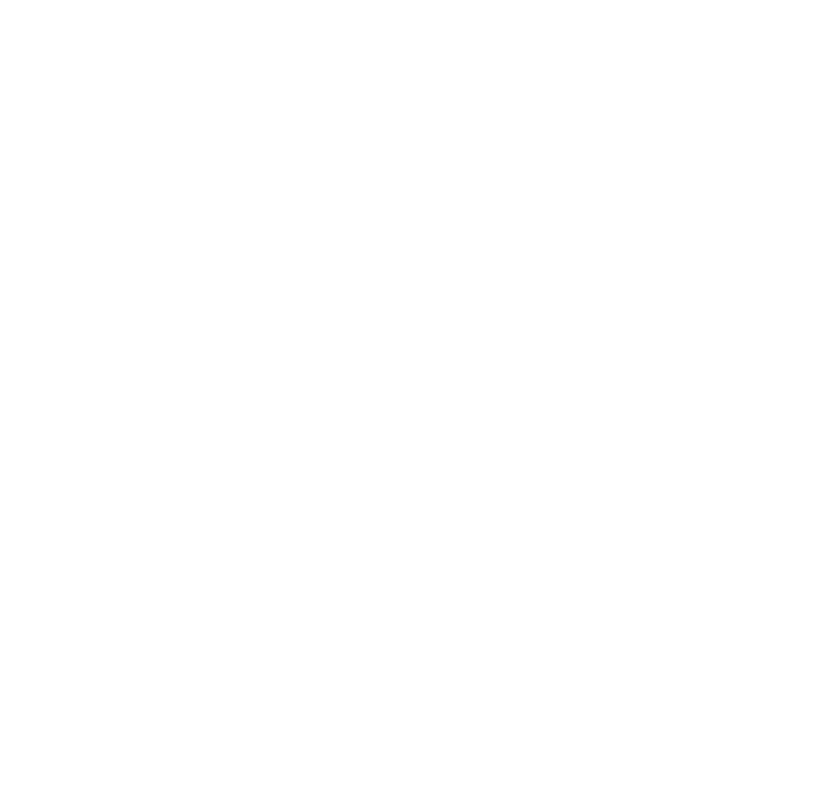
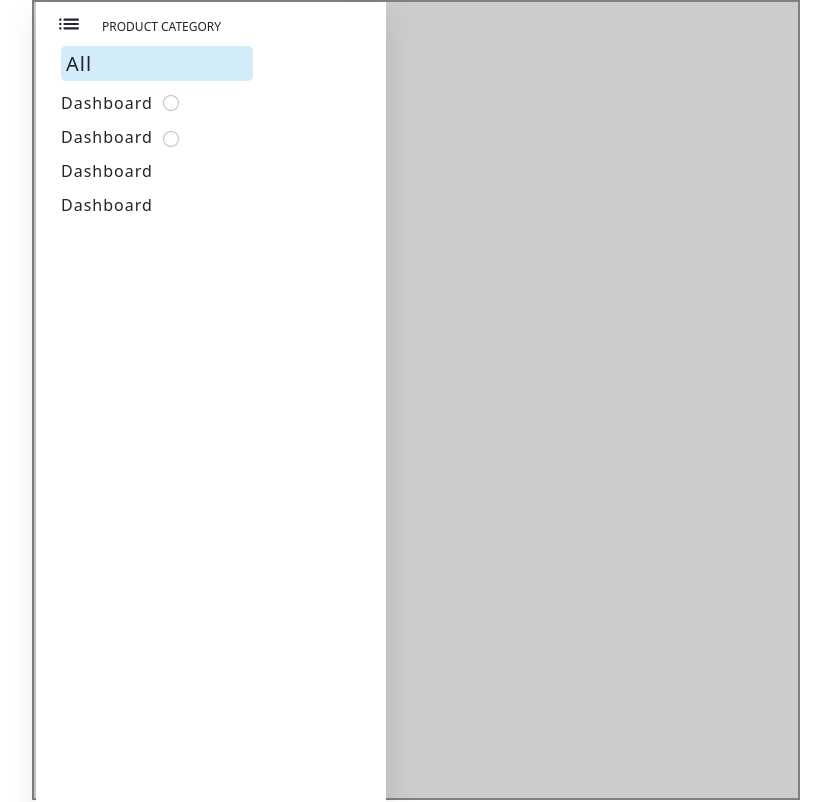
Before and after one commit to Skyviewitsolutions/x-store-react, a React (Create React App) app: page /Sidebar in a window 1280 px wide. Before the commit this address had no page. Shown: the whole page, without its empty margins (224-1055 px from the left). Built offline with nearby package versions, Linux system fonts and the light colour scheme.

Commit message:
Inventory and sidebar

```diff
--- a/src/App.js
+++ b/src/App.js
@@ -4,8 +4,10 @@
 import ForgetPassword from "./Screens/ForgetPassword/ForgetPassword";
 import Dashboard from "./Screens/Dashboard/Dashboard";
 import { useNavigate ,BrowserRouter as Router , Routes ,Route } from 'react-router-dom';
-import Navebar from './components/Navebar/Navbar';
+import Navebar from './components/Navbar/Navbar';
 import InventoryScreen from './Screens/Inventory/InventoryScreen';
+import ProductVarient from './components/ProductVarient/ProductVarient';
+import Sidebar from './components/Sidebar/Sidebar';
 
 
 const App = () => {
@@ -14,10 +16,12 @@
     <Router>
       <Routes>
         <Route path="/" element={<SignUp/>}/>
+        <Route path="/Sidebar" element={<Sidebar/>}/>
         <Route path="/Login" element={<Login/>}/>
         <Route path="/ForgetPassword" element={<ForgetPassword/>} />
         <Route path="/Dashboard" element={<Dashboard/>} />
         <Route path="/Inventory" element={<InventoryScreen/>} />
+        <Route path="/ProductVarient" element={<ProductVarient/>} />
       </Routes>
     </Router>
 
--- a/src/Screens/Inventory/InventoryScreen.jsx
+++ b/src/Screens/Inventory/InventoryScreen.jsx
@@ -1,16 +1,16 @@
 import React from 'react'
-import Navebar from "../../components/Navebar/Navbar"
+import Navbar from "../../components/Navbar/Navbar"
 import InventoryCard from '../../components/InventoryCard/InventoryCard'
 
 const InventoryScreen = () => {
   return (<>
-    <Navebar/>
+    <Navbar/>
     <div style={{display : "flex" ,width:"100%"}}>
         <InventoryCard />
         <InventoryCard />
         <InventoryCard />
         <InventoryCard />
-        <InventoryCard />
+
 
 
     </div>
--- a/src/components/InventoryCard/InventoryCard.jsx
+++ b/src/components/InventoryCard/InventoryCard.jsx
@@ -4,7 +4,8 @@
   return (
     <>
       <div className="container-fluid">
-        <div className="mainbox">
+
+        <div className="row" style={{width:"100%"}}>
           <div className="box">
             <div className="b1">
               <h5
@@ -177,6 +178,7 @@
 
         </div>
       </div>
+
     </>
   );
 };
--- /dev/null
+++ b/src/components/ProductVarient/ProductVarient.jsx
@@ -0,0 +1,12 @@
+import React from 'react'
+import Navebar from '../Navbar/Navbar';
+
+const ProductVarient = () => {
+  return (
+    <div>
+        <Navebar/>
+    </div>
+  )
+}
+
+export default ProductVarient;
--- /dev/null
+++ b/src/components/Sidebar/Sidebar.css
@@ -0,0 +1,68 @@
+.container {
+  height: 100vh;
+  background-color: #ccc;
+  position: relative;
+}
+
+.container .sidebar {
+  position: absolute;
+  background-color: #fff;
+  height: 100vh;
+  width: 350px;
+  margin-left: -10px;
+  z-index: 10;
+  padding-left: 20px;
+  box-shadow: 0px 15px 30px rgba(0, 0, 0, 0.1);
+}
+.sidebar li:nth-child(1) {
+
+
+  display: flex;
+justify-content: space-between;
+  font-weight: 500;
+  font-style: italic;
+  font-family: emoji;
+  padding-top: 20px;
+}
+
+
+
+.sidebar li {
+  padding: 5px;
+  cursor: pointer;
+  transition: all 0.5s;
+  letter-spacing: 1px;
+  display: flex;
+  align-items: center;
+  gap: 10px;
+  border-top-left-radius: 30px;
+  border-bottom-left-radius: 30px;
+}
+
+.sidebar li span:nth-child(1) {
+  font-size: 20px;
+}
+.sp{
+    font-size: 26px;
+}
+.sp1{
+    font-size: 12px;
+    margin-left: 20px;
+    /* padding-left: 10px; */
+}
+
+.sidebar li span:nth-child(2) {
+  font-size: 16px;
+}
+
+.container .content {
+  padding-left: 75px;
+}
+.sidebar li .all{
+    height: 35px;
+    width: 60%;
+    background-color:#d3ecfa ;
+    line-height: 35px;
+    padding-left: 5px;
+    border-radius: 5px;
+}
--- /dev/null
+++ b/src/components/Sidebar/Sidebar.jsx
@@ -0,0 +1,37 @@
+import React from "react";
+import "bootstrap/dist/css/bootstrap.min.css";
+import { MdList } from "react-icons/md";
+import "./Sidebar.css";
+const Sidebar = () => {
+  return (
+    <div>
+      <div className="container">
+        <ul className="sidebar">
+
+            <span className="sp">{<MdList/>}<span className="sp1">PRODUCT CATEGORY</span></span>
+
+          <li>
+          <div className="all"><span>All</span></div>
+          </li>
+          <li>
+            <level>Dashboard</level><span> <input class="form-check-input" type="radio" name="flexRadioDefault" id="flexRadioDefault1"/>
+            </span>
+          </li>
+          <li>
+          <level>Dashboard</level>  <input class="form-check-input" type="radio" name="radioNoLabel" id="radioNoLabel1" />
+          </li>
+          <li>
+          <level>Dashboard</level>
+          </li>
+          <li>
+          <level>Dashboard</level>
+          </li>
+        </ul>
+
+        <div className="content"></div>
+      </div>
+    </div>
+  );
+};
+
+export default Sidebar;
```
Also changed, not shown: src/components/Navbar/Navbar.css (renamed from src/components/Navebar/Navbar.css), src/components/Navbar/Navbar.jsx (renamed from src/components/Navebar/Navbar.jsx), src/components/ProductVarient/ProductVarient.css (added).
